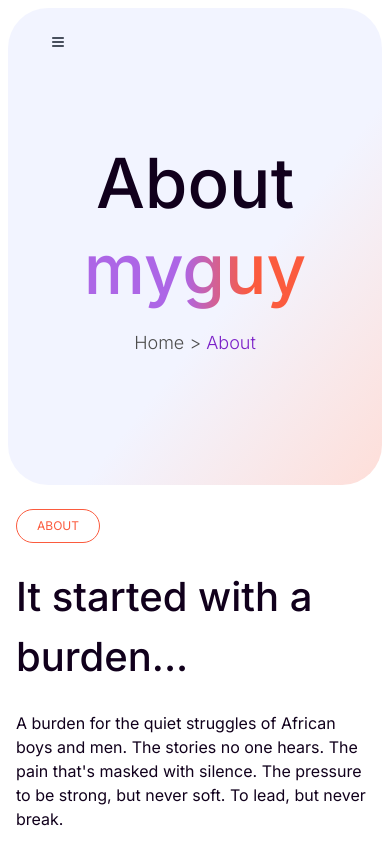
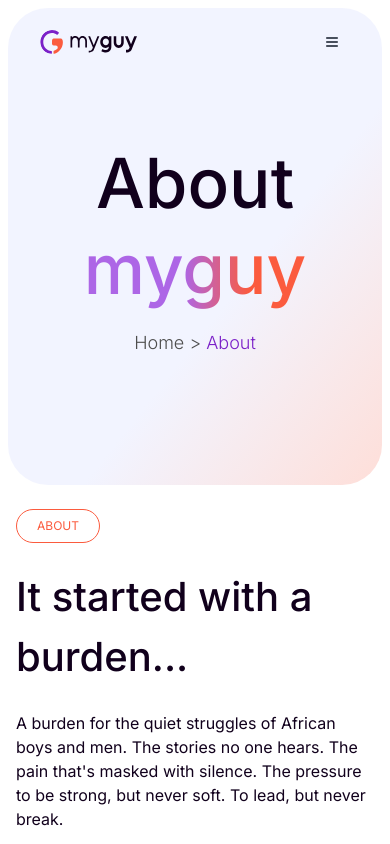
Before and after one commit to yvehogan/myguy, a Next.js app: page /about in a window 390 px wide. Shown: the top 844 px of the page. Built offline with nearby package versions, Linux system fonts and the light colour scheme.

Commit message:
update mobile responsive view

```diff
--- a/components/features-section.tsx
+++ b/components/features-section.tsx
@@ -89,7 +89,7 @@ export default function FeaturesSection() {
               whileHover={{ y: -10, transition: { duration: 0.3 } }}
             >
               <div
-                className="absolute inset-0 w-full h-full bg-cover bg-center bg-[#F3E9FD]"
+                className="absolute inset-0 w-full h-[440px] md:h-full bg-cover bg-center bg-[#F3E9FD]"
                 style={{
                   backgroundImage: `url('${feature.icon}')`,
                 }}
--- a/components/hero-section.tsx
+++ b/components/hero-section.tsx
@@ -12,7 +12,7 @@ export default function HeroSection() {
   return (
     <div className="p-2 rounded-full">
       <div
-        className="min-h-screen bg-[#F2F4FF] bg-[url('/svgs/hero.svg')] p-2 px-8 bg-cover bg-center bg-no-repeat relative overflow-hidden flex flex-col pb-[400px] rounded-[40px]"
+        className="min-h-screen bg-[#F2F4FF] bg-[url('/svgs/hero.svg')] p-2 md:px-8 bg-cover bg-center bg-no-repeat relative overflow-hidden flex flex-col pb-[400px] rounded-[40px]"
         style={{ backgroundPosition: "center top" }}
       >
         <Navbar />
--- a/components/navbar.tsx
+++ b/components/navbar.tsx
@@ -33,7 +33,18 @@ export default function Navbar() {
           Join the Waitlist
         </Button>
       </div>
-      <div className="md:hidden">
+
+      {/* Mobile view */}
+      <div className="md:hidden w-full flex justify-between items-center">
+        <Image
+          src='/svgs/logo2.svg'
+          alt="MyGuy Logo"
+          width={100}
+          height={100}
+          className="rounded-full"
+        />
+
+        {/* Mobile menu trigger - positioned on the right */}
         <Sheet>
           <SheetTrigger asChild>
             <Button variant="ghost" size="icon" className="text-gray-900">
@@ -45,12 +56,13 @@ export default function Navbar() {
             side="right"
             className="w-[350px] sm:w-[300px] bg-white p-6 flex flex-col items-start space-y-6"
           >
-            <div className="flex items-center space-x-2 mb-4">
-              <div className="w-10 h-10 bg-gray-900 rounded-full flex items-center justify-center">
-                <span className="text-white font-bold text-lg">G</span>
-              </div>
-              <span className="text-gray-900 font-semibold text-xl">myguy</span>
-            </div>
+           <Image
+          src='/svgs/logo2.svg'
+          alt="MyGuy Logo"
+          width={100}
+          height={100}
+          className="rounded-full"
+        />
             <Link href="/" className="text-gray-900 hover:text-purple-600 transition-colors text-lg font-medium">
               Home
             </Link>
@@ -63,7 +75,7 @@ export default function Navbar() {
             <Link href="#" className="text-gray-900 hover:text-purple-600 transition-colors text-lg font-medium">
               Partner
             </Link>
-            <Button className="bg-gradient-to-r from-purple-600 to-purple-700 hover:from-purple-700 hover:to-purple-800 text-white rounded-full px-6 py-3 text-lg font-medium w-full">
+            <Button className="px-6 py-3 text-lg font-medium w-full">
               Join the Waitlist
             </Button>
           </SheetContent>
--- a/components/persona-section.tsx
+++ b/components/persona-section.tsx
@@ -83,14 +83,14 @@ export default function PersonaSection() {
                 transition: { duration: 0.3 }
               }}
             >
-              <div className="relative w-full overflow-hidden">
+              <div className="relative w-full overflow-hidden h-[440px] md:h-auto">
                 <Image
                   src={persona.image || persona.bgColor}
                   alt={persona.title}
-                  height={500}
+                  height={400}
                   width={400}
                   objectFit="cover"
-                  className="overflow-hidden rounded-[40px]"
+                  className="overflow-hidden"
                   // style={{ backgroundColor: persona.bgColor }}
                 />
               </div>
```
Also changed, not shown: public/svgs/logo2.svg (added).
